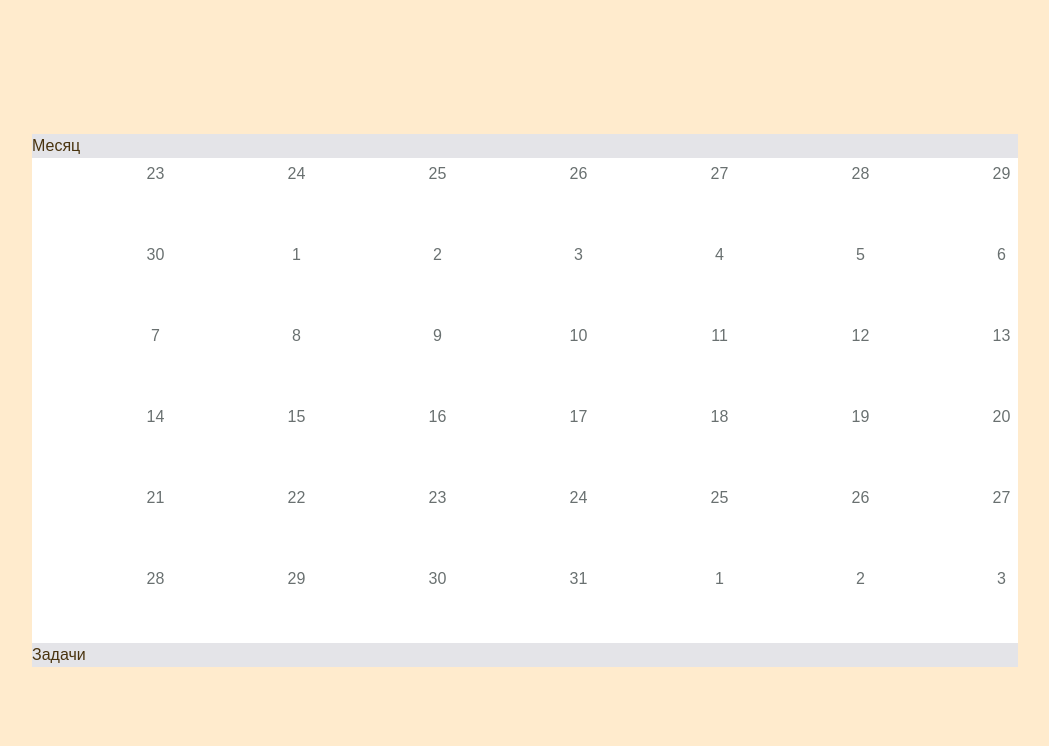
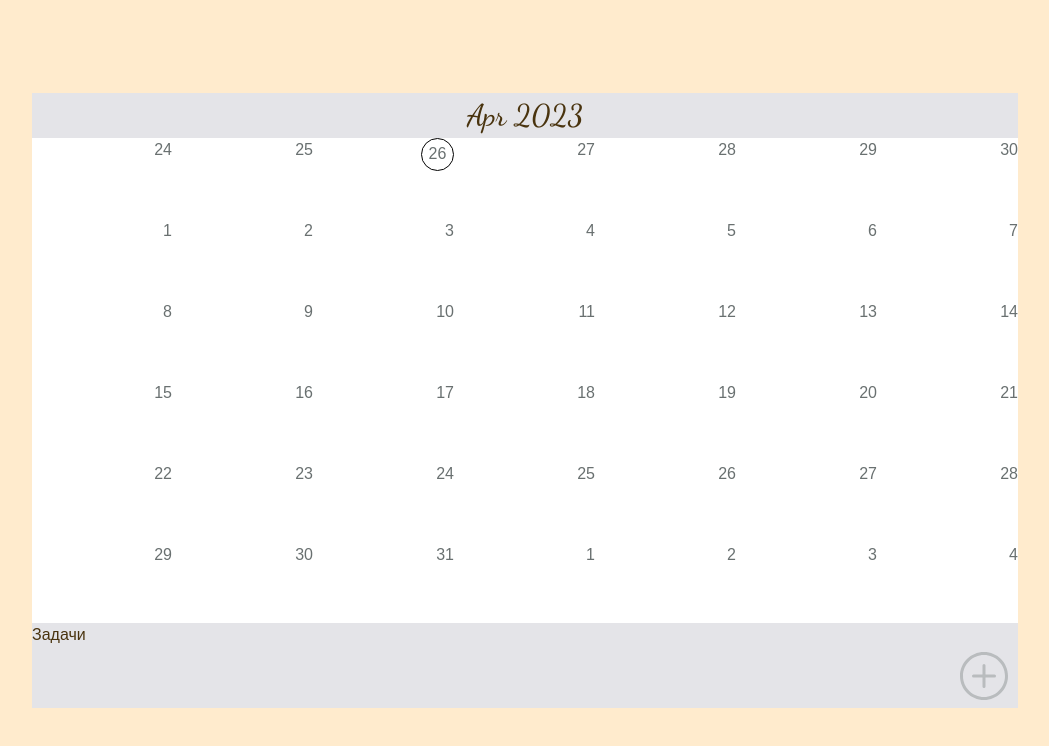
Before and after one commit to PapakhinaIrina/My-portfolio, a React (Create React App) app in the folder my-portfolio/: page /portfolio/todo in a window 1280 px wide. Shown: the top 746 px of the page, without its empty margins (115-1164 px from the left). Built offline with nearby package versions, Linux system fonts and the light colour scheme.

Commit message:
added style CurrendDay, added button Add task

```diff
--- a/my-portfolio/src/components/Portfolio/Cases/ToDo/Calendar.js
+++ b/my-portfolio/src/components/Portfolio/Cases/ToDo/Calendar.js
@@ -1,5 +1,5 @@
 import moment from 'moment';
-import './style.css';
+import './style.scss';
 
 
 
@@ -9,13 +9,10 @@ export default function Calendar () {
   const startDate =  moment().startOf('week');
   const endDate = moment().endOf('week');
 
-  const day = startDate.clone().subtract(1, 'day');
-  const arrDays = [...Array(totalDays)].map(() => day.add(1, 'day').clone())
+  const day = startDate.clone();
+  const arrDays = [...Array(totalDays)].map(() => day.add(1, 'day').clone());
 
-
-
-
-console.log(arrDays);
+  const isCurrentDay = (day) => moment().isSame(day, 'day');
 
 return (
   <div className='calendarWrapper'>
@@ -26,7 +23,7 @@ return (
           isWeekend={dayItem.day === 6 || dayItem.day === 0}
           >
           <div className='rowInCell'>
-            <div className='currentDay'>
+            <div className={ isCurrentDay(dayItem) ? 'currentDay' : '' }>
               {dayItem.format('D')}
             </div>
           </div>
@@ -36,5 +33,4 @@ return (
   </div>
 
 )
-
 }
--- a/my-portfolio/src/components/Portfolio/Cases/ToDo/ToDo.js
+++ b/my-portfolio/src/components/Portfolio/Cases/ToDo/ToDo.js
@@ -1,7 +1,9 @@
 import React from "react";
-import Calendar from './Calendar'
+import Calendar from './Calendar';
+import { Icon } from '@iconify/react';
+import moment from "moment";
 
-import './style.css'
+import './style.scss'
 
 
 
@@ -10,15 +12,23 @@ import './style.css'
 
 export default function ToDo () {
 
+  const currentMonth =  moment().startOf('month').format('MMM');
+  const currentYear =  moment().startOf('year').format('YYYY');
 
 
   return (
   <>
     <div className="wrapperToDo">
       <div className="containerToDo">
-        <div className="headerToDo">Месяц</div>
+        <div className="headerToDo">{[currentMonth , " ",currentYear]}</div>
         <div className="calendar"><Calendar/></div>
         <div className="tasks">Задачи</div>
+        <div className="buttonAdd">
+          <button>
+            <Icon icon="fluent:add-circle-28-regular"width={56} />
+          </button>
+        </div>
+
       </div>
     </div>
   </>
--- a/my-portfolio/src/components/Portfolio/Cases/ToDo/style.css
+++ b/my-portfolio/src/components/Portfolio/Cases/ToDo/style.scss
@@ -1,5 +1,6 @@
+@import url('https://fonts.googleapis.com/css2?family=Dancing+Script:wght@500;600;700&family=Inter:wght@600;700;800&display=swap');
+
 body {
-  /* background-color: rgb(228, 228, 232); */
   width: 100%;
   height: 100%
 }
@@ -12,11 +13,18 @@ body {
 
 .containerToDo {
   padding: 0;
+  display: flex;
+  flex-direction: column;
 
 }
 
 .headerToDo {
+  display: flex;
   font-family: 'Dosis', sans-serif;
+  font-size: 30px;
+  justify-content: center;
+  align-items: center;
+  font-family: 'Dancing Script';
 }
 
 .calendarWrapper {
@@ -46,3 +54,18 @@ body {
   align-items: center;
   justify-content: center;
 }
+
+.buttonAdd{
+  display: flex;
+  justify-content: end;
+  svg {
+    path{
+      fill: rgba(105, 112, 112, 0.348);
+    }
+  }
+}
+
+.currentDay {
+  border: solid 0.5px black;
+  border-radius:  50%;
+}
```
